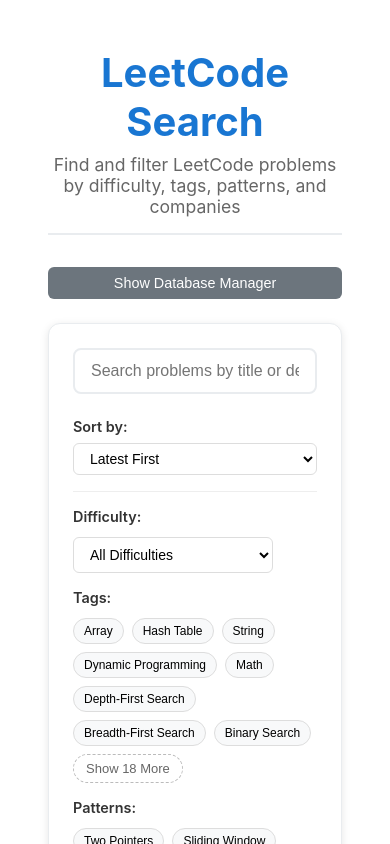
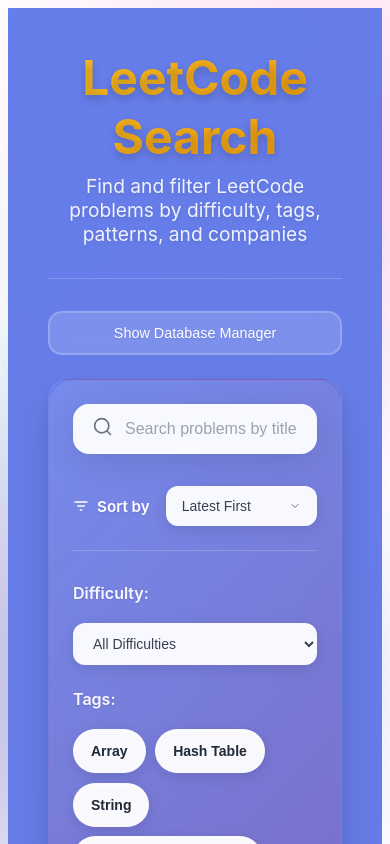
Before and after one commit to yennanliu/LCSearch, a Vue app in the folder lc_search_ui/: page / in a window 390 px wide. Shown: the top 844 px of the page. Built offline with nearby package versions, Linux system fonts and the light colour scheme.

Commit message:
enhance UI

```diff
--- a/lc_search_ui/src/App.vue
+++ b/lc_search_ui/src/App.vue
@@ -199,25 +199,50 @@
   max-width: 1200px;
   margin: 0 auto;
   padding: 20px;
+  background: linear-gradient(135deg, #667eea 0%, #764ba2 100%);
+  min-height: 100vh;
+  position: relative;
+}
+
+#app::before {
+  content: '';
+  position: fixed;
+  top: 0;
+  left: 0;
+  width: 100%;
+  height: 100%;
+  background:
+    radial-gradient(circle at 20% 80%, rgba(120, 119, 198, 0.3) 0%, transparent 50%),
+    radial-gradient(circle at 80% 20%, rgba(255, 119, 198, 0.15) 0%, transparent 50%),
+    radial-gradient(circle at 40% 40%, rgba(120, 219, 226, 0.1) 0%, transparent 50%);
+  z-index: -1;
 }
 
 .app-header {
   text-align: center;
   margin-bottom: 2rem;
-  padding-bottom: 1rem;
-  border-bottom: 2px solid #e9ecef;
+  padding-bottom: 2rem;
+  border-bottom: 1px solid rgba(255, 255, 255, 0.2);
 }
 
 .app-header h1 {
-  color: #1976d2;
+  color: white;
   margin: 0 0 0.5rem 0;
-  font-size: 2.5rem;
+  font-size: 3rem;
+  font-weight: 700;
+  text-shadow: 0 4px 8px rgba(0, 0, 0, 0.2);
+  background: linear-gradient(135deg, #fbbf24 0%, #f59e0b 100%);
+  -webkit-background-clip: text;
+  -webkit-text-fill-color: transparent;
+  background-clip: text;
 }
 
 .app-header p {
-  color: #666;
+  color: rgba(255, 255, 255, 0.9);
   margin: 0;
-  font-size: 1.1rem;
+  font-size: 1.2rem;
+  font-weight: 400;
+  text-shadow: 0 2px 4px rgba(0, 0, 0, 0.1);
 }
 
 .app-main {
@@ -234,18 +259,24 @@
 
 .toggle-data-manager {
   align-self: flex-end;
-  padding: 8px 16px;
-  background: #6c757d;
+  padding: 12px 24px;
+  background: rgba(255, 255, 255, 0.15);
+  backdrop-filter: blur(10px);
   color: white;
-  border: none;
-  border-radius: 6px;
+  border: 2px solid rgba(255, 255, 255, 0.2);
+  border-radius: 14px;
   cursor: pointer;
   font-size: 0.9rem;
-  transition: background-color 0.2s ease;
+  font-weight: 500;
+  transition: all 0.3s ease;
+  text-shadow: 0 1px 2px rgba(0, 0, 0, 0.1);
 }
 
 .toggle-data-manager:hover {
-  background: #5a6268;
+  background: rgba(255, 255, 255, 0.25);
+  border-color: rgba(255, 255, 255, 0.4);
+  transform: translateY(-2px);
+  box-shadow: 0 8px 25px rgba(0, 0, 0, 0.2);
 }
 
 @media (max-width: 768px) {
--- a/lc_search_ui/src/components/FilterPanel.vue
+++ b/lc_search_ui/src/components/FilterPanel.vue
@@ -188,92 +188,163 @@
 .filter-panel {
   display: flex;
   flex-direction: column;
-  gap: 1rem;
+  gap: 1.5rem;
 }
 
 .filter-section {
   display: flex;
   flex-direction: column;
-  gap: 0.5rem;
+  gap: 1rem;
 }
 
 .filter-label {
+  display: flex;
+  align-items: center;
+  gap: 0.5rem;
   font-weight: 600;
-  color: #333;
-  font-size: 0.9rem;
+  color: rgba(255, 255, 255, 0.95);
+  font-size: 1rem;
+  text-shadow: 0 1px 2px rgba(0, 0, 0, 0.1);
+  margin-bottom: 0.5rem;
 }
 
 .filter-select {
-  padding: 8px 12px;
-  border: 1px solid #ddd;
-  border-radius: 6px;
+  padding: 12px 16px;
+  border: none;
+  border-radius: 12px;
   font-size: 14px;
-  background: white;
-  max-width: 200px;
+  font-weight: 500;
+  background: rgba(255, 255, 255, 0.95);
+  backdrop-filter: blur(10px);
+  box-shadow: 0 4px 16px rgba(0, 0, 0, 0.1);
+  max-width: 220px;
+  cursor: pointer;
+  outline: none;
+  transition: all 0.3s ease;
+  color: #374151;
+}
+
+.filter-select:focus,
+.filter-select:hover {
+  background: rgba(255, 255, 255, 1);
+  box-shadow: 0 8px 32px rgba(0, 0, 0, 0.15), 0 0 0 3px rgba(103, 126, 234, 0.1);
+  transform: translateY(-1px);
 }
 
 .filter-chips {
   display: flex;
   flex-wrap: wrap;
-  gap: 0.5rem;
+  gap: 1rem;
 }
 
 .filter-chip {
-  padding: 6px 12px;
-  background: #f8f9fa;
-  border: 1px solid #ddd;
-  border-radius: 20px;
-  font-size: 13px;
+  padding: 14px 20px;
+  background: rgba(255, 255, 255, 0.95);
+  border: 2px solid rgba(255, 255, 255, 0.3);
+  border-radius: 30px;
+  font-size: 15px;
+  font-weight: 600;
   cursor: pointer;
-  transition: all 0.2s ease;
+  transition: all 0.3s cubic-bezier(0.4, 0, 0.2, 1);
   white-space: nowrap;
+  color: #1f2937;
+  backdrop-filter: blur(15px);
+  text-shadow: none;
+  position: relative;
+  overflow: hidden;
+  box-shadow: 0 4px 15px rgba(0, 0, 0, 0.1), inset 0 1px 0 rgba(255, 255, 255, 0.8);
+}
+
+.filter-chip::before {
+  content: '';
+  position: absolute;
+  top: 0;
+  left: -100%;
+  width: 100%;
+  height: 100%;
+  background: linear-gradient(90deg, transparent, rgba(255, 255, 255, 0.2), transparent);
+  transition: left 0.5s;
+}
+
+.filter-chip:hover::before {
+  left: 100%;
 }
 
 .filter-chip:hover {
-  background: #e9ecef;
-  border-color: #bbb;
+  background: rgba(255, 255, 255, 1);
+  border-color: rgba(103, 126, 234, 0.4);
+  transform: translateY(-3px);
+  box-shadow: 0 12px 35px rgba(0, 0, 0, 0.15), inset 0 1px 0 rgba(255, 255, 255, 1);
+  color: #374151;
 }
 
 .filter-chip.active {
-  background: #1976d2;
+  background: linear-gradient(135deg, #10b981 0%, #059669 100%);
+  border-color: #059669;
   color: white;
-  border-color: #1976d2;
+  font-weight: 700;
+  box-shadow: 0 8px 25px rgba(16, 185, 129, 0.4), 0 3px 10px rgba(16, 185, 129, 0.3);
+  transform: translateY(-3px);
+  text-shadow: 0 1px 3px rgba(0, 0, 0, 0.2);
+}
+
+.filter-chip.active:hover {
+  background: linear-gradient(135deg, #34d399 0%, #10b981 100%);
+  transform: translateY(-4px);
+  box-shadow: 0 15px 40px rgba(16, 185, 129, 0.5), 0 8px 20px rgba(16, 185, 129, 0.3);
 }
 
 .show-more-btn {
-  padding: 6px 12px;
-  background: none;
-  border: 1px dashed #bbb;
-  border-radius: 20px;
-  font-size: 13px;
-  color: #666;
+  padding: 12px 18px;
+  background: rgba(255, 255, 255, 0.25);
+  border: 2px dashed rgba(255, 255, 255, 0.5);
+  border-radius: 30px;
+  font-size: 14px;
+  font-weight: 600;
+  color: white;
   cursor: pointer;
-  transition: all 0.2s ease;
+  transition: all 0.3s ease;
+  backdrop-filter: blur(15px);
+  text-shadow: 0 1px 2px rgba(0, 0, 0, 0.2);
 }
 
 .show-more-btn:hover {
-  border-color: #1976d2;
-  color: #1976d2;
+  border-color: rgba(255, 255, 255, 0.8);
+  background: rgba(255, 255, 255, 0.35);
+  color: white;
+  transform: translateY(-2px);
+  box-shadow: 0 8px 20px rgba(0, 0, 0, 0.2);
 }
 
 .filter-actions {
-  padding-top: 0.5rem;
-  border-top: 1px solid #eee;
+  padding-top: 1rem;
+  border-top: 1px solid rgba(255, 255, 255, 0.2);
+  display: flex;
+  justify-content: center;
 }
 
 .clear-filters-btn {
-  padding: 8px 16px;
-  background: #dc3545;
+  padding: 12px 24px;
+  background: linear-gradient(135deg, #ef4444 0%, #dc2626 100%);
   color: white;
   border: none;
-  border-radius: 6px;
+  border-radius: 14px;
   font-size: 14px;
+  font-weight: 600;
   cursor: pointer;
-  transition: background-color 0.2s ease;
+  transition: all 0.3s ease;
+  box-shadow: 0 4px 16px rgba(239, 68, 68, 0.3);
+  backdrop-filter: blur(10px);
 }
 
 .clear-filters-btn:hover {
-  background: #c82333;
+  background: linear-gradient(135deg, #f87171 0%, #ef4444 100%);
+  transform: translateY(-2px);
+  box-shadow: 0 8px 25px rgba(239, 68, 68, 0.4);
+}
+
+.clear-filters-btn:active {
+  transform: translateY(0);
 }
 
 @media (max-width: 768px) {
@@ -281,9 +352,17 @@
     gap: 0.75rem;
   }
 
+  .filter-chips {
+    gap: 0.6rem;
+  }
+
   .filter-chip {
-    font-size: 12px;
-    padding: 5px 10px;
+    font-size: 14px;
+    padding: 12px 16px;
+  }
+
+  .filter-select {
+    max-width: 100%;
   }
 }
 </style>
--- a/lc_search_ui/src/components/SearchBar.vue
+++ b/lc_search_ui/src/components/SearchBar.vue
@@ -1,10 +1,15 @@
 <template>
   <div class="search-bar">
     <div class="search-input-container">
+      <div class="search-icon">
+        <svg width="20" height="20" viewBox="0 0 24 24" fill="none" xmlns="http://www.w3.org/2000/svg">
+          <path d="M21 21L16.514 16.506L21 21ZM19 10.5C19 15.194 15.194 19 10.5 19C5.806 19 2 15.194 2 10.5C2 5.806 5.806 2 10.5 2C15.194 2 19 5.806 19 10.5Z" stroke="currentColor" stroke-width="2" stroke-linecap="round" stroke-linejoin="round"/>
+        </svg>
+      </div>
       <input
         v-model="searchQuery"
         type="text"
-        placeholder="Search problems by title or description..."
+        placeholder="Search problems by title, tags, patterns, or companies..."
         class="search-input"
         @input="handleSearch"
       />
@@ -13,23 +18,39 @@
         @click="clearSearch"
         class="clear-button"
       >
-        ×
+        <svg width="16" height="16" viewBox="0 0 24 24" fill="none" xmlns="http://www.w3.org/2000/svg">
+          <path d="M18 6L6 18M6 6L18 18" stroke="currentColor" stroke-width="2" stroke-linecap="round" stroke-linejoin="round"/>
+        </svg>
       </button>
     </div>
 
-    <div class="sort-section">
-      <label for="sort-select" class="sort-label">Sort by:</label>
-      <select
-        id="sort-select"
-        v-model="currentSort"
-        @change="handleSort"
-        class="sort-select"
-      >
-        <option value="recency">Latest First</option>
-        <option value="difficulty">Difficulty (Easy → Hard)</option>
-        <option value="title">Title (A → Z)</option>
-        <option value="id">Problem ID</option>
-      </select>
+    <div class="controls-row">
+      <div class="sort-section">
+        <label for="sort-select" class="sort-label">
+          <svg width="16" height="16" viewBox="0 0 24 24" fill="none" xmlns="http://www.w3.org/2000/svg">
+            <path d="M3 6H21M7 12H17M11 18H13" stroke="currentColor" stroke-width="2" stroke-linecap="round" stroke-linejoin="round"/>
+          </svg>
+          Sort by
+        </label>
+        <div class="custom-select">
+          <select
+            id="sort-select"
+            v-model="currentSort"
+            @change="handleSort"
+            class="sort-select"
+          >
+            <option value="recency">Latest First</option>
+            <option value="difficulty">Difficulty (Easy → Hard)</option>
+            <option value="title">Title (A → Z)</option>
+            <option value="id">Problem ID</option>
+          </select>
+          <div class="select-arrow">
+            <svg width="12" height="12" viewBox="0 0 24 24" fill="none" xmlns="http://www.w3.org/2000/svg">
+              <path d="M6 9L12 15L18 9" stroke="currentColor" stroke-width="2" stroke-linecap="round" stroke-linejoin="round"/>
+            </svg>
+          </div>
+        </div>
+      </div>
     </div>
 
     <FilterPanel
@@ -113,96 +134,198 @@
 
 <style scoped>
 .search-bar {
-  background: white;
-  border-radius: 12px;
-  padding: 1.5rem;
-  box-shadow: 0 2px 8px rgba(0, 0, 0, 0.1);
-  border: 1px solid #e9ecef;
+  background: linear-gradient(135deg, #667eea 0%, #764ba2 100%);
+  border-radius: 24px;
+  padding: 2rem;
+  box-shadow: 0 20px 40px rgba(0, 0, 0, 0.1), 0 8px 16px rgba(0, 0, 0, 0.08);
+  border: 1px solid rgba(255, 255, 255, 0.1);
+  backdrop-filter: blur(10px);
+  position: relative;
+  overflow: hidden;
+}
+
+.search-bar::before {
+  content: '';
+  position: absolute;
+  top: 0;
+  left: 0;
+  right: 0;
+  bottom: 0;
+  background: linear-gradient(135deg, rgba(255, 255, 255, 0.1) 0%, rgba(255, 255, 255, 0.05) 100%);
+  border-radius: 24px;
+  z-index: -1;
 }
 
 .search-input-container {
   position: relative;
-  margin-bottom: 1.5rem;
+  margin-bottom: 2rem;
+}
+
+.search-icon {
+  position: absolute;
+  left: 20px;
+  top: 50%;
+  transform: translateY(-50%);
+  color: #6b7280;
+  z-index: 2;
+  transition: color 0.2s ease;
 }
 
 .search-input {
   width: 100%;
-  padding: 12px 16px;
-  font-size: 16px;
-  border: 2px solid #e9ecef;
-  border-radius: 8px;
+  padding: 20px 24px 20px 56px;
+  font-size: 18px;
+  font-weight: 500;
+  border: none;
+  border-radius: 16px;
   outline: none;
-  transition: border-color 0.2s ease;
+  background: rgba(255, 255, 255, 0.95);
+  backdrop-filter: blur(10px);
+  box-shadow: 0 8px 32px rgba(0, 0, 0, 0.1), inset 0 1px 0 rgba(255, 255, 255, 0.4);
+  transition: all 0.3s ease;
   box-sizing: border-box;
+  color: #1f2937;
+}
+
+.search-input::placeholder {
+  color: #9ca3af;
+  font-weight: 400;
 }
 
 .search-input:focus {
-  border-color: #1976d2;
+  background: rgba(255, 255, 255, 1);
+  box-shadow: 0 12px 40px rgba(0, 0, 0, 0.15), inset 0 1px 0 rgba(255, 255, 255, 0.4), 0 0 0 3px rgba(103, 126, 234, 0.1);
+  transform: translateY(-2px);
+}
+
+.search-input:focus + .search-icon,
+.search-input-container:hover .search-icon {
+  color: #667eea;
 }
 
 .clear-button {
   position: absolute;
-  right: 12px;
+  right: 16px;
   top: 50%;
   transform: translateY(-50%);
-  background: none;
+  background: rgba(239, 68, 68, 0.1);
   border: none;
-  font-size: 20px;
-  color: #666;
+  color: #ef4444;
   cursor: pointer;
-  padding: 0;
-  width: 24px;
-  height: 24px;
+  padding: 8px;
+  width: 36px;
+  height: 36px;
   display: flex;
   align-items: center;
   justify-content: center;
-  border-radius: 50%;
-  transition: background-color 0.2s ease;
+  border-radius: 12px;
+  transition: all 0.2s ease;
+  backdrop-filter: blur(10px);
 }
 
 .clear-button:hover {
-  background-color: #f5f5f5;
+  background: rgba(239, 68, 68, 0.2);
+  transform: translateY(-50%) scale(1.05);
+}
+
+.controls-row {
+  display: flex;
+  align-items: center;
+  justify-content: space-between;
+  margin-bottom: 2rem;
+  padding-bottom: 1.5rem;
+  border-bottom: 1px solid rgba(255, 255, 255, 0.2);
 }
 
 .sort-section {
   display: flex;
   align-items: center;
-  gap: 0.75rem;
-  margin-bottom: 1rem;
-  padding-bottom: 1rem;
-  border-bottom: 1px solid #eee;
+  gap: 1rem;
 }
 
 .sort-label {
+  display: flex;
+  align-items: center;
+  gap: 0.5rem;
   font-weight: 600;
-  color: #333;
-  font-size: 0.9rem;
+  color: white;
+  font-size: 0.95rem;
+  text-shadow: 0 1px 2px rgba(0, 0, 0, 0.1);
+}
+
+.custom-select {
+  position: relative;
+  min-width: 200px;
 }
 
 .sort-select {
-  padding: 6px 12px;
-  border: 1px solid #ddd;
-  border-radius: 6px;
+  width: 100%;
+  padding: 12px 44px 12px 16px;
+  border: none;
+  border-radius: 12px;
   font-size: 14px;
-  background: white;
+  font-weight: 500;
+  background: rgba(255, 255, 255, 0.95);
+  backdrop-filter: blur(10px);
   cursor: pointer;
   outline: none;
-  transition: border-color 0.2s ease;
+  transition: all 0.3s ease;
+  appearance: none;
+  color: #374151;
+  box-shadow: 0 4px 16px rgba(0, 0, 0, 0.1);
 }
 
 .sort-select:focus {
-  border-color: #1976d2;
+  background: rgba(255, 255, 255, 1);
+  box-shadow: 0 8px 32px rgba(0, 0, 0, 0.15), 0 0 0 3px rgba(103, 126, 234, 0.1);
+  transform: translateY(-1px);
+}
+
+.sort-select:hover {
+  background: rgba(255, 255, 255, 1);
+  transform: translateY(-1px);
+}
+
+.select-arrow {
+  position: absolute;
+  right: 16px;
+  top: 50%;
+  transform: translateY(-50%);
+  color: #6b7280;
+  pointer-events: none;
+  transition: all 0.2s ease;
+}
+
+.sort-select:focus + .select-arrow {
+  color: #667eea;
+  transform: translateY(-50%) rotate(180deg);
 }
 
 @media (max-width: 768px) {
-  .sort-section {
-    flex-direction: column;
-    align-items: flex-start;
-    gap: 0.5rem;
+  .search-bar {
+    padding: 1.5rem;
+    border-radius: 20px;
   }
 
-  .sort-select {
-    width: 100%;
+  .search-input {
+    padding: 16px 20px 16px 52px;
+    font-size: 16px;
+  }
+
+  .controls-row {
+    flex-direction: column;
+    align-items: stretch;
+    gap: 1rem;
+  }
+
+  .sort-section {
+    justify-content: space-between;
+  }
+
+  .custom-select {
+    min-width: auto;
+    flex: 1;
+    max-width: 200px;
   }
 }
 </style>
```
Also changed, not shown: lc_search_ui/src/components/ProblemCard.vue (+27 -6 lines).
